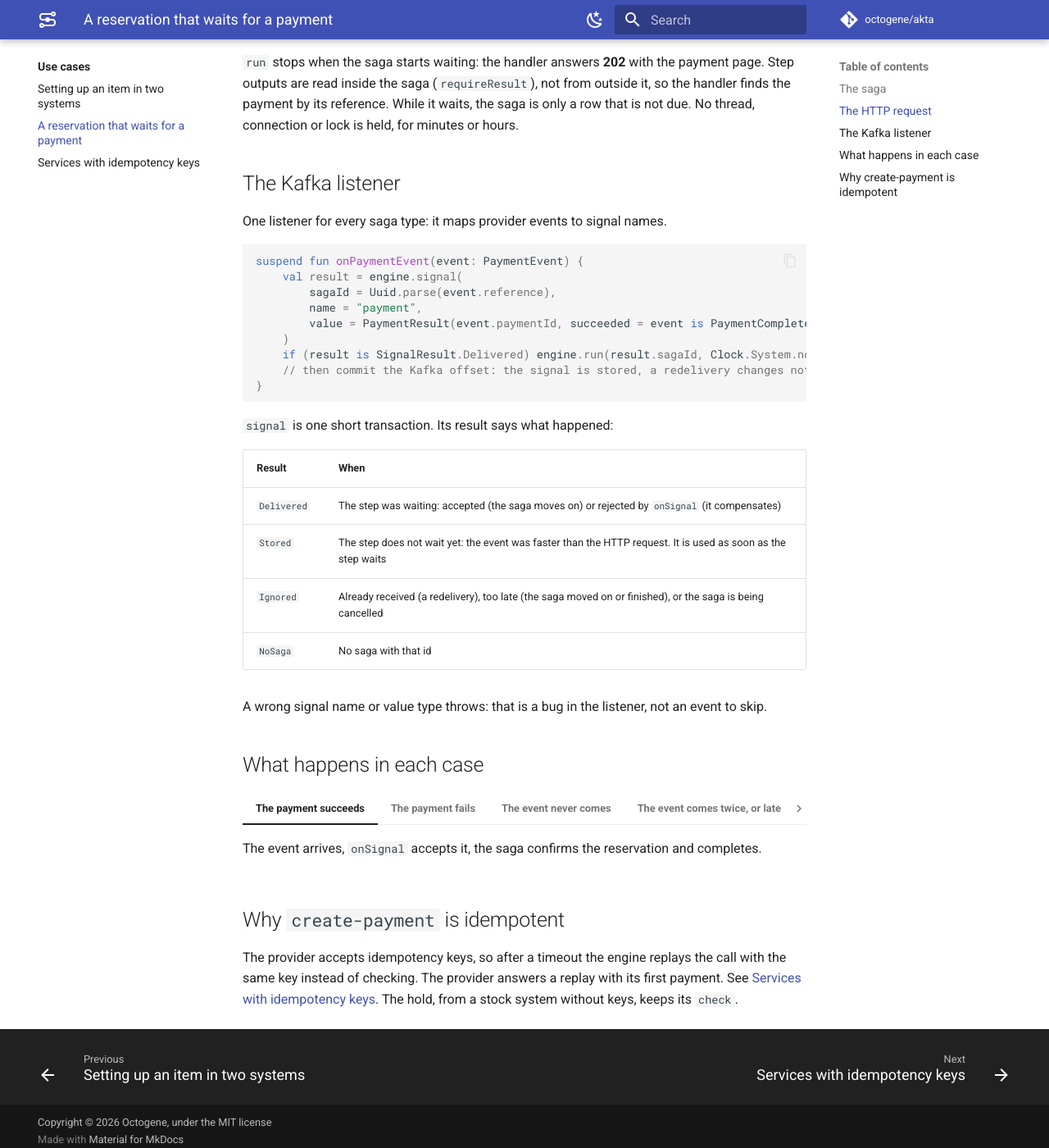
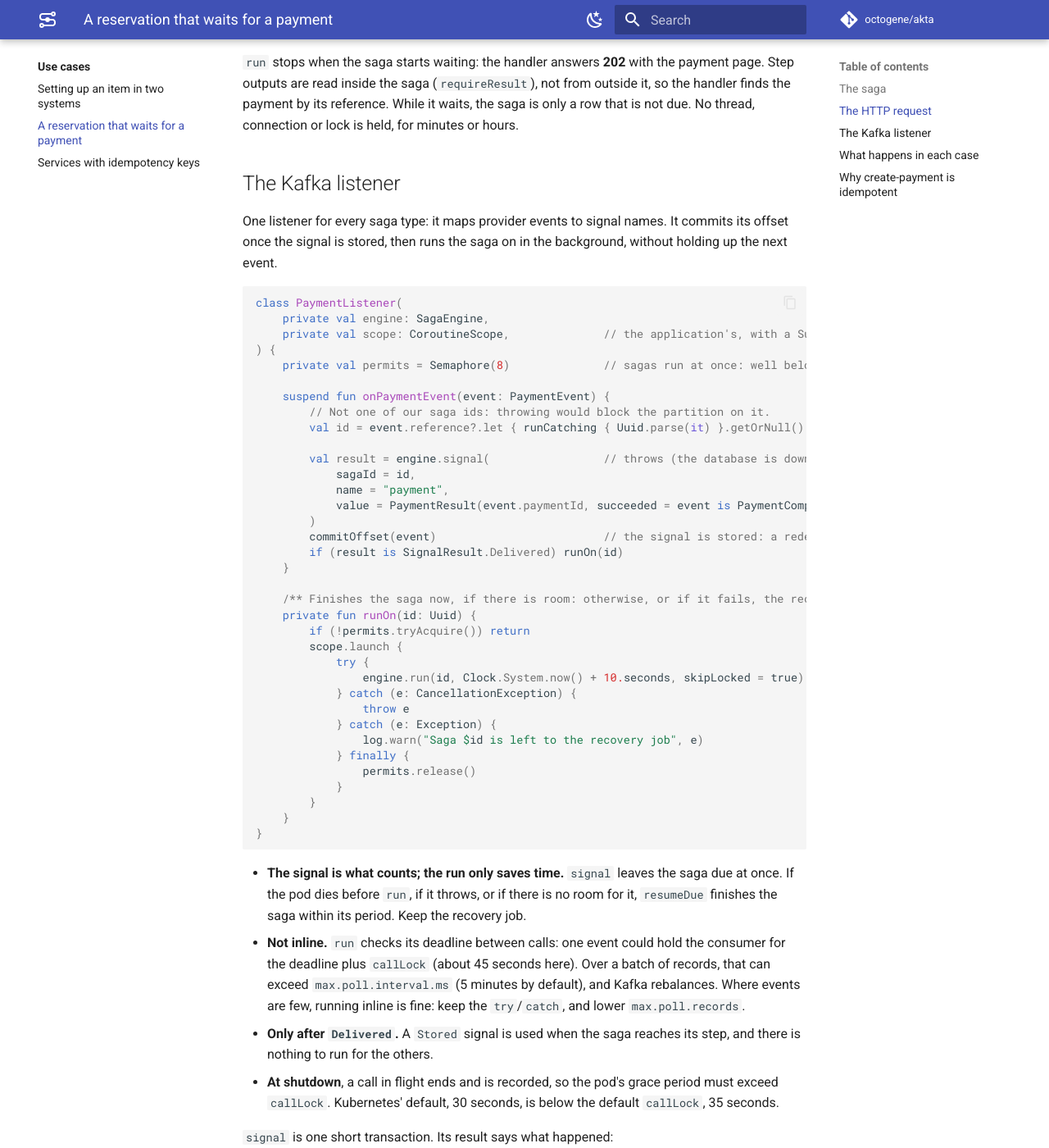
Before and after one commit to octogene/akta, an MkDocs documentation site: the page built from docs/use-cases/reservation-payment.md, in a window 1280 px wide and 1400 px high, scrolled down 1221 px. Shown: the whole window at 82% size. Built offline with MkDocs 1.6.1 and Material for MkDocs 9.7.7, drawn with Linux system fonts in a browser that asks for light colours; comment, search, counter and statistics services are not loaded; some of the changed text lies outside the part shown.

Commit message:
Docs: run the saga on after a Kafka signal without blocking the consumer
The reservation example ran the saga inline, before committing the offset.
The deadline of run is checked between calls only, so one event could hold
the consumer for the deadline plus callLock (about 45 seconds), and a batch
of them could exceed max.poll.interval.ms: Kafka then rebalances. A run that
threw failed the listener, although the signal was already committed, and a
reference that is not a saga id threw from Uuid.parse, which blocks the
partition.

The example is now a listener that parses the id safely (dead-lettering the
event otherwise), signals, commits the offset, then runs the saga in a
bounded background scope, only after Delivered. A run that fails, or finds
no room, is left to resumeDue, which remains the guarantee: the run only
saves time.

The page also says why the run is not inline, that the pod's grace period
must exceed callLock (Kubernetes' default of 30 seconds is below callLock's
35), that signal also throws for a saga type the pod does not know, and
what NoSaga means. The clean architecture guide links to the example.

Co-Authored-By: Claude Opus 5.5 <noreply@anthropic.com>

````diff
--- a/docs/use-cases/reservation-payment.md
+++ b/docs/use-cases/reservation-payment.md
@@ -52,19 +52,50 @@ when (saga.stepStatus) {
 
 ## The Kafka listener
 
-One listener for every saga type: it maps provider events to signal names.
+One listener for every saga type: it maps provider events to signal names. It commits its offset once the signal is stored, then runs the saga on in the background, without holding up the next event.
 
 ```kotlin
-suspend fun onPaymentEvent(event: PaymentEvent) {
-    val result = engine.signal(
-        sagaId = Uuid.parse(event.reference),
-        name = "payment",
-        value = PaymentResult(event.paymentId, succeeded = event is PaymentCompleted, reason = event.failureReason),
-    )
-    if (result is SignalResult.Delivered) engine.run(result.sagaId, Clock.System.now() + 10.seconds)   // finish now
-    // then commit the Kafka offset: the signal is stored, a redelivery changes nothing
+class PaymentListener(
+    private val engine: SagaEngine,
+    private val scope: CoroutineScope,              // the application's, with a SupervisorJob, cancelled at shutdown
+) {
+    private val permits = Semaphore(8)              // sagas run at once: well below the connection pool size
+
+    suspend fun onPaymentEvent(event: PaymentEvent) {
+        // Not one of our saga ids: throwing would block the partition on it.
+        val id = event.reference?.let { runCatching { Uuid.parse(it) }.getOrNull() } ?: return deadLetter(event)
+
+        val result = engine.signal(                 // throws (the database is down)? no commit: it is redelivered
+            sagaId = id,
+            name = "payment",
+            value = PaymentResult(event.paymentId, succeeded = event is PaymentCompleted, reason = event.failureReason),
+        )
+        commitOffset(event)                         // the signal is stored: a redelivery changes nothing
+        if (result is SignalResult.Delivered) runOn(id)
+    }
+
+    /** Finishes the saga now, if there is room: otherwise, or if it fails, the recovery job does. */
+    private fun runOn(id: Uuid) {
+        if (!permits.tryAcquire()) return
+        scope.launch {
+            try {
+                engine.run(id, Clock.System.now() + 10.seconds, skipLocked = true)
+            } catch (e: CancellationException) {
+                throw e
+            } catch (e: Exception) {
+                log.warn("Saga $id is left to the recovery job", e)
+            } finally {
+                permits.release()
+            }
+        }
+    }
 }
 ```
+
+- **The signal is what counts; the run only saves time.** `signal` leaves the saga due at once. If the pod dies before `run`, if it throws, or if there is no room for it, `resumeDue` finishes the saga within its period. Keep the recovery job.
+- **Not inline.** `run` checks its deadline between calls: one event could hold the consumer for the deadline plus `callLock` (about 45 seconds here). Over a batch of records, that can exceed `max.poll.interval.ms` (5 minutes by default), and Kafka rebalances. Where events are few, running inline is fine: keep the `try`/`catch`, and lower `max.poll.records`.
+- **Only after `Delivered`.** A `Stored` signal is used when the saga reaches its step, and there is nothing to run for the others.
+- **At shutdown**, a call in flight ends and is recorded, so the pod's grace period must exceed `callLock`. Kubernetes' default, 30 seconds, is below the default `callLock`, 35 seconds.
 
 `signal` is one short transaction. Its result says what happened:
 
@@ -75,7 +106,7 @@ suspend fun onPaymentEvent(event: PaymentEvent) {
 | `Ignored` | Already received (a redelivery), too late (the saga moved on or finished), or the saga is being cancelled |
 | `NoSaga` | No saga with that id |
 
-A wrong signal name or value type throws: that is a bug in the listener, not an event to skip.
+A wrong signal name or value type throws, and so does a saga type this pod does not know: that is a bug or a deployment to finish, not an event to skip. `NoSaga` is an event for a saga that was never created here, or was purged: log it.
 
 ## What happens in each case
 
````
Also changed, not shown: docs/guides/clean-architecture.md (+1 -1 lines).
